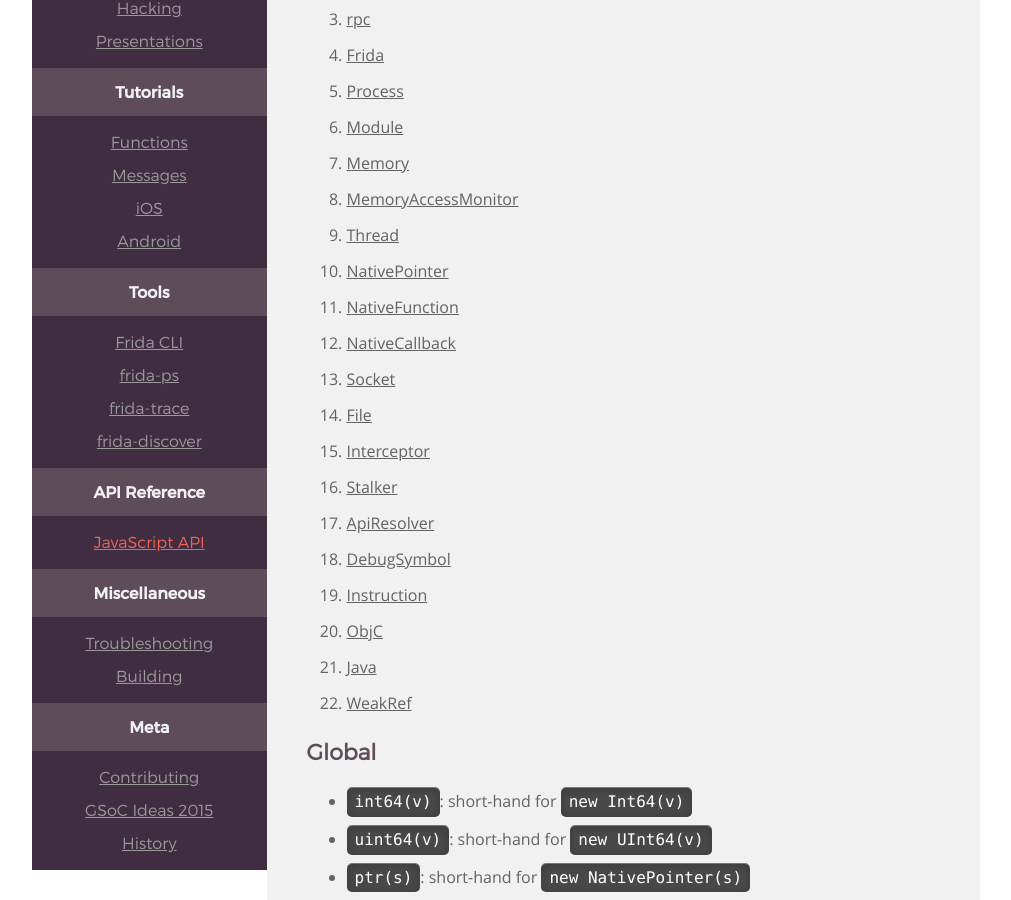
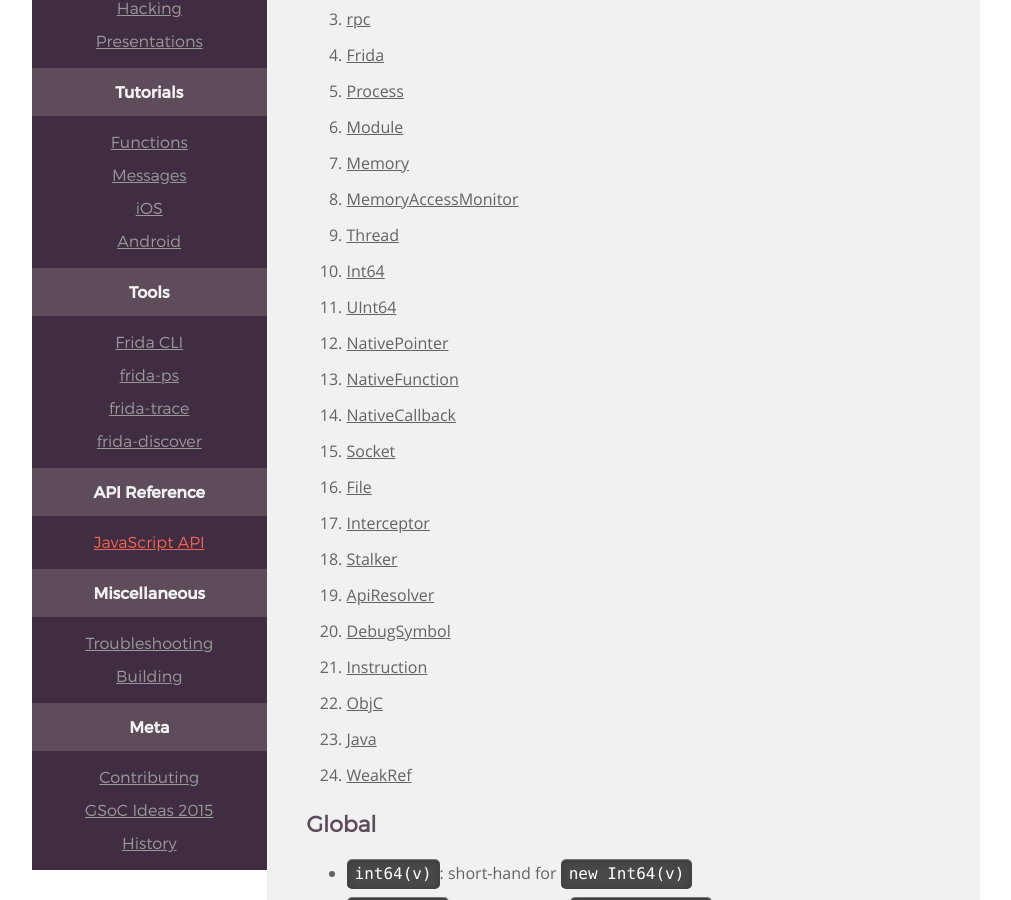
Before and after one commit to frida/frida-website, a Jekyll site: the page built from docs/javascript-api.md, in a window 1280 px wide and 900 px high, scrolled down 384 px. Shown: the whole window, without its empty margins (129-1140 px from the left). Built offline with Jekyll 4.4.1, drawn with Linux system fonts in a browser that asks for light colours.

Commit message:
Add missing TOC entries

```diff
--- a/docs/javascript-api.md
+++ b/docs/javascript-api.md
@@ -16,6 +16,8 @@ permalink: /docs/javascript-api/
   1. [Memory](#memory)
   1. [MemoryAccessMonitor](#memoryaccessmonitor)
   1. [Thread](#thread)
+  1. [Int64](#int64)
+  1. [UInt64](#uint64)
   1. [NativePointer](#nativepointer)
   1. [NativeFunction](#nativefunction)
   1. [NativeCallback](#nativecallback)
```
